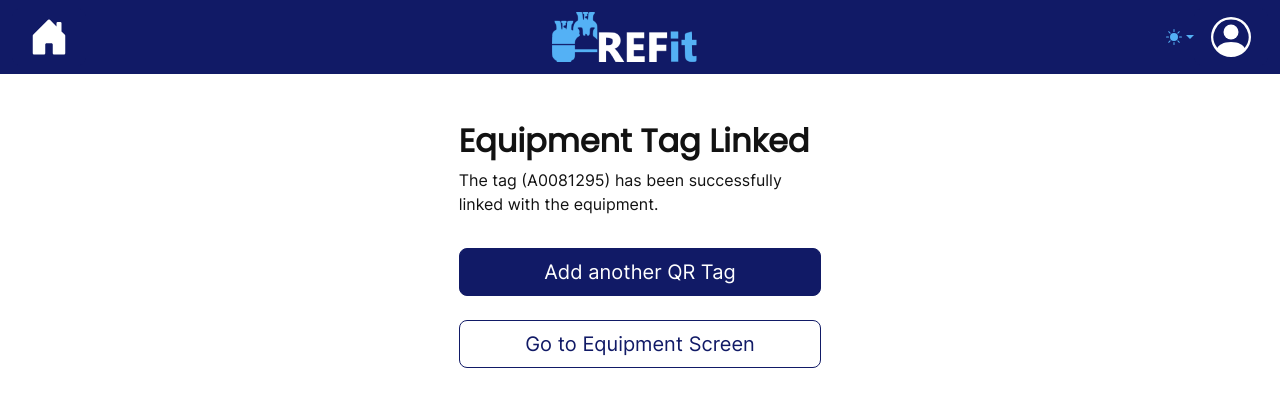
After one commit to Christopher-DSA/Week2TempRefit, a Flask app: template templates/equipment/equipment-linked.html in a window 1280 px wide. The commit adds this page. Shown: the top 407 px of the page. Run offline with Flask 3, Linux system fonts and the light colour scheme; the template is opened without the code that fills it, so the values that code supplies are empty.

Commit message:
restore equipment linked and pages template

```diff
--- /dev/null
+++ b/templates/equipment/equipment-linked.html
@@ -0,0 +1,191 @@
+<!DOCTYPE html>
+<html lang="en">
+
+<head>
+  <meta charset="utf-8">
+  <meta name="viewport" content="width=device-width, initial-scale=1.0, shrink-to-fit=no">
+  <title>Equipment Linked</title>
+  <script>
+    (function() {
+
+      // JavaScript snippet handling Dark/Light mode switching
+
+      const getStoredTheme = () => localStorage.getItem('theme');
+      const setStoredTheme = theme => localStorage.setItem('theme', theme);
+      const forcedTheme = document.documentElement.getAttribute('data-bss-forced-theme');
+
+      const getPreferredTheme = () => {
+
+        if (forcedTheme) return forcedTheme;
+
+        const storedTheme = getStoredTheme();
+        if (storedTheme) {
+          return storedTheme;
+        }
+
+        const pageTheme = document.documentElement.getAttribute('data-bs-theme');
+
+        if (pageTheme) {
+          return pageTheme;
+        }
+
+        return window.matchMedia('(prefers-color-scheme: dark)').matches ? 'dark' : 'light';
+      };
+
+      const setTheme = theme => {
+        if (theme === 'auto' && window.matchMedia('(prefers-color-scheme: dark)').matches) {
+          document.documentElement.setAttribute('data-bs-theme', 'dark');
+        } else {
+          document.documentElement.setAttribute('data-bs-theme', theme);
+        }
+      };
+
+      setTheme(getPreferredTheme());
+
+      const showActiveTheme = (theme, focus = false) => {
+        const themeSwitchers = [].slice.call(document.querySelectorAll('.theme-switcher'));
+
+        if (!themeSwitchers.length) return;
+
+        document.querySelectorAll('[data-bs-theme-value]').forEach(element => {
+          element.classList.remove('active');
+          element.setAttribute('aria-pressed', 'false');
+        });
+
+        for (const themeSwitcher of themeSwitchers) {
+
+          const btnToActivate = themeSwitcher.querySelector('[data-bs-theme-value="' + theme + '"]');
+
+          if (btnToActivate) {
+            btnToActivate.classList.add('active');
+            btnToActivate.setAttribute('aria-pressed', 'true');
+          }
+        }
+      };
+
+      window.matchMedia('(prefers-color-scheme: dark)').addEventListener('change', () => {
+        const storedTheme = getStoredTheme();
+        if (storedTheme !== 'light' && storedTheme !== 'dark') {
+          setTheme(getPreferredTheme());
+        }
+      });
+
+      window.addEventListener('DOMContentLoaded', () => {
+        showActiveTheme(getPreferredTheme());
+
+        document.querySelectorAll('[data-bs-theme-value]')
+          .forEach(toggle => {
+            toggle.addEventListener('click', (e) => {
+              e.preventDefault();
+              const theme = toggle.getAttribute('data-bs-theme-value');
+              setStoredTheme(theme);
+              setTheme(theme);
+              showActiveTheme(theme);
+            });
+          });
+      });
+    })();
+  </script>
+  <link rel="icon" type="image/png" sizes="130x165"
+    href="/assets/img/favicon-light.png?h=1078ffc38902e5af3330798c0cfeab0c">
+  <link rel="icon" type="image/png" sizes="130x165"
+    href="/assets/img/favicon-dark.png?h=1078ffc38902e5af3330798c0cfeab0c" media="(prefers-color-scheme: dark)">
+  <link rel="icon" type="image/png" sizes="130x165"
+    href="/assets/img/favicon-light.png?h=1078ffc38902e5af3330798c0cfeab0c">
+  <link rel="icon" type="image/png" sizes="130x165"
+    href="/assets/img/favicon-dark.png?h=1078ffc38902e5af3330798c0cfeab0c" media="(prefers-color-scheme: dark)">
+  <link rel="icon" type="image/png" sizes="130x165"
+    href="/assets/img/favicon-light.png?h=1078ffc38902e5af3330798c0cfeab0c">
+  <link rel="icon" type="image/png" sizes="130x165"
+    href="/assets/img/favicon-light.png?h=1078ffc38902e5af3330798c0cfeab0c">
+  <link rel="icon" type="image/png" sizes="348x122"
+    href="/assets/img/refit-logo-light.png?h=1078ffc38902e5af3330798c0cfeab0c">
+  <link rel="stylesheet" href="https://cdn.jsdelivr.net/npm/bootstrap@5.3.2/dist/css/bootstrap.min.css">
+  <link rel="manifest" href="/manifest.json?h=1925185a4fdbc423b5c4a32f4cfda507">
+  <link rel="stylesheet" href="/assets/css/Inter.css?h=2b6b187577b77bbecfd8e0c0ba7be8a4">
+  <link rel="stylesheet" href="/assets/css/Poppins.css?h=3b3aefe71f57d702393cff5e84476a7a">
+  <link rel="stylesheet" href="/assets/css/bs-theme-overrides.css?h=c5ea18736f8f7fad3c119301c412bdf6">
+  <link rel="stylesheet" href="/assets/css/QR-Scanner.css?h=376092ebd9ede60f9d6ca2aea2b07df6">
+  <link rel="stylesheet" href="/assets/css/styles.css?h=0e92255a3d7da6d89898f52edb855399">
+</head>
+
+<body>
+  <!-- Start: Navbar -->
+  <section>
+    <nav class="navbar navbar-expand-md bg-primary d-flex flex-row justify-content-evenly" data-bs-theme="dark">
+      <div class="container-fluid"><button class="btn btn-primary btn-lg" type="button"><svg
+            xmlns="http://www.w3.org/2000/svg" width="1em" height="1em" fill="currentColor" viewBox="0 0 16 16"
+            class="bi bi-house-door-fill fs-1">
+            <path
+              d="M6.5 14.5v-3.505c0-.245.25-.495.5-.495h2c.25 0 .5.25.5.5v3.5a.5.5 0 0 0 .5.5h4a.5.5 0 0 0 .5-.5v-7a.5.5 0 0 0-.146-.354L13 5.793V2.5a.5.5 0 0 0-.5-.5h-1a.5.5 0 0 0-.5.5v1.293L8.354 1.146a.5.5 0 0 0-.708 0l-6 6A.5.5 0 0 0 1.5 7.5v7a.5.5 0 0 0 .5.5h4a.5.5 0 0 0 .5-.5Z">
+            </path>
+          </svg></button><!-- Start: Logo --><img
+          src="/assets/img/refit_logo.png?h=d87102a06ce18b5230476734eee4ab0d"><!-- End: Logo -->
+        <div class="d-flex flex-row justify-content-center align-items-center">
+          <div class="theme-switcher dropdown"><a class="dropdown-toggle" aria-expanded="false"
+              data-bs-toggle="dropdown" href="#"><svg xmlns="http://www.w3.org/2000/svg" width="1em" height="1em"
+                fill="currentColor" viewBox="0 0 16 16" class="bi bi-sun-fill mb-1">
+                <path
+                  d="M8 12a4 4 0 1 0 0-8 4 4 0 0 0 0 8zM8 0a.5.5 0 0 1 .5.5v2a.5.5 0 0 1-1 0v-2A.5.5 0 0 1 8 0zm0 13a.5.5 0 0 1 .5.5v2a.5.5 0 0 1-1 0v-2A.5.5 0 0 1 8 13zm8-5a.5.5 0 0 1-.5.5h-2a.5.5 0 0 1 0-1h2a.5.5 0 0 1 .5.5zM3 8a.5.5 0 0 1-.5.5h-2a.5.5 0 0 1 0-1h2A.5.5 0 0 1 3 8zm10.657-5.657a.5.5 0 0 1 0 .707l-1.414 1.415a.5.5 0 1 1-.707-.708l1.414-1.414a.5.5 0 0 1 .707 0zm-9.193 9.193a.5.5 0 0 1 0 .707L3.05 13.657a.5.5 0 0 1-.707-.707l1.414-1.414a.5.5 0 0 1 .707 0zm9.193 2.121a.5.5 0 0 1-.707 0l-1.414-1.414a.5.5 0 0 1 .707-.707l1.414 1.414a.5.5 0 0 1 0 .707zM4.464 4.465a.5.5 0 0 1-.707 0L2.343 3.05a.5.5 0 1 1 .707-.707l1.414 1.414a.5.5 0 0 1 0 .708z">
+                </path>
+              </svg></a>
+            <div class="dropdown-menu"><a class="dropdown-item d-flex align-items-center" href="#"
+                data-bs-theme-value="light"><svg xmlns="http://www.w3.org/2000/svg" width="1em" height="1em"
+                  fill="currentColor" viewBox="0 0 16 16" class="bi bi-sun-fill opacity-50 me-2">
+                  <path
+                    d="M8 12a4 4 0 1 0 0-8 4 4 0 0 0 0 8zM8 0a.5.5 0 0 1 .5.5v2a.5.5 0 0 1-1 0v-2A.5.5 0 0 1 8 0zm0 13a.5.5 0 0 1 .5.5v2a.5.5 0 0 1-1 0v-2A.5.5 0 0 1 8 13zm8-5a.5.5 0 0 1-.5.5h-2a.5.5 0 0 1 0-1h2a.5.5 0 0 1 .5.5zM3 8a.5.5 0 0 1-.5.5h-2a.5.5 0 0 1 0-1h2A.5.5 0 0 1 3 8zm10.657-5.657a.5.5 0 0 1 0 .707l-1.414 1.415a.5.5 0 1 1-.707-.708l1.414-1.414a.5.5 0 0 1 .707 0zm-9.193 9.193a.5.5 0 0 1 0 .707L3.05 13.657a.5.5 0 0 1-.707-.707l1.414-1.414a.5.5 0 0 1 .707 0zm9.193 2.121a.5.5 0 0 1-.707 0l-1.414-1.414a.5.5 0 0 1 .707-.707l1.414 1.414a.5.5 0 0 1 0 .707zM4.464 4.465a.5.5 0 0 1-.707 0L2.343 3.05a.5.5 0 1 1 .707-.707l1.414 1.414a.5.5 0 0 1 0 .708z">
+                  </path>
+                </svg>Light</a><a class="dropdown-item d-flex align-items-center" href="#"
+                data-bs-theme-value="dark"><svg xmlns="http://www.w3.org/2000/svg" width="1em" height="1em"
+                  fill="currentColor" viewBox="0 0 16 16" class="bi bi-moon-stars-fill opacity-50 me-2">
+                  <path
+                    d="M6 .278a.768.768 0 0 1 .08.858 7.208 7.208 0 0 0-.878 3.46c0 4.021 3.278 7.277 7.318 7.277.527 0 1.04-.055 1.533-.16a.787.787 0 0 1 .81.316.733.733 0 0 1-.031.893A8.349 8.349 0 0 1 8.344 16C3.734 16 0 12.286 0 7.71 0 4.266 2.114 1.312 5.124.06A.752.752 0 0 1 6 .278z">
+                  </path>
+                  <path
+                    d="M10.794 3.148a.217.217 0 0 1 .412 0l.387 1.162c.173.518.579.924 1.097 1.097l1.162.387a.217.217 0 0 1 0 .412l-1.162.387a1.734 1.734 0 0 0-1.097 1.097l-.387 1.162a.217.217 0 0 1-.412 0l-.387-1.162A1.734 1.734 0 0 0 9.31 6.593l-1.162-.387a.217.217 0 0 1 0-.412l1.162-.387a1.734 1.734 0 0 0 1.097-1.097l.387-1.162zM13.863.099a.145.145 0 0 1 .274 0l.258.774c.115.346.386.617.732.732l.774.258a.145.145 0 0 1 0 .274l-.774.258a1.156 1.156 0 0 0-.732.732l-.258.774a.145.145 0 0 1-.274 0l-.258-.774a1.156 1.156 0 0 0-.732-.732l-.774-.258a.145.145 0 0 1 0-.274l.774-.258c.346-.115.617-.386.732-.732L13.863.1z">
+                  </path>
+                </svg>Dark</a><a class="dropdown-item d-flex align-items-center" href="#"
+                data-bs-theme-value="auto"><svg xmlns="http://www.w3.org/2000/svg" width="1em" height="1em"
+                  fill="currentColor" viewBox="0 0 16 16" class="bi bi-circle-half opacity-50 me-2">
+                  <path d="M8 15A7 7 0 1 0 8 1v14zm0 1A8 8 0 1 1 8 0a8 8 0 0 1 0 16z"></path>
+                </svg>Auto</a></div>
+          </div><button class="btn btn-primary btn-lg" type="button"><svg xmlns="http://www.w3.org/2000/svg" width="1em"
+              height="1em" fill="currentColor" viewBox="0 0 16 16" class="bi bi-person-circle fs-1">
+              <path d="M11 6a3 3 0 1 1-6 0 3 3 0 0 1 6 0z"></path>
+              <path fill-rule="evenodd"
+                d="M0 8a8 8 0 1 1 16 0A8 8 0 0 1 0 8zm8-7a7 7 0 0 0-5.468 11.37C3.242 11.226 4.805 10 8 10s4.757 1.225 5.468 2.37A7 7 0 0 0 8 1z">
+              </path>
+            </svg></button>
+        </div>
+      </div>
+    </nav>
+  </section><!-- End: Navbar -->
+
+  <section>
+    <div class="row justify-content-center mt-5">
+      <div class="col-sm-10 col-md-8 col-lg-6 col-xl-4 d-flex justify-content-center align-items-center">
+        <form class="px-4">
+          <!-- Start: Form Header -->
+          <div class="row mb-3">
+            <h2>Equipment Tag Linked</h2>
+            <p>The tag (A0081295) has been successfully linked with the equipment.</p>
+          </div><!-- End: Form Header -->
+
+          <!-- Start: Form Submit -->
+          <div class="row d-flex justify-content-center">
+            <div class="col d-flex flex-column align-items-center gap-4">
+              <button class="btn btn-primary btn-lg w-100" type="button">Add another QR Tag</button>
+              <button class="btn btn-outline-primary btn-lg w-100">Go to Equipment Screen</button>
+            </div>
+          </div>
+          <!-- End of Form Submit -->
+        </form>
+      </div>
+    </div>
+  </section>
+
+
+  <script src="https://cdn.jsdelivr.net/npm/bootstrap@5.3.2/dist/js/bootstrap.bundle.min.js"></script>
+</body>
+
+</html>
--- a/templates/recovery/recovery-ods-sheet.html
+++ b/templates/recovery/recovery-ods-sheet.html
@@ -392,7 +392,6 @@
                     </label>
                   </div>
 
-
                   <div class="mb-3"></div>
 
                   <div class="form-check">
@@ -454,7 +453,6 @@
                 </div>
               </div>
               <!-- End: Premium Feature Modal -->
-
               <!-- End: Tab 2 -->
 
               <!-- Start: Tab 3 -->
```
Also changed, not shown: templates/equipment/equipment-pages.html (added, +278 -0 lines), templates/recovery/review-ods-sheet.html (added).
